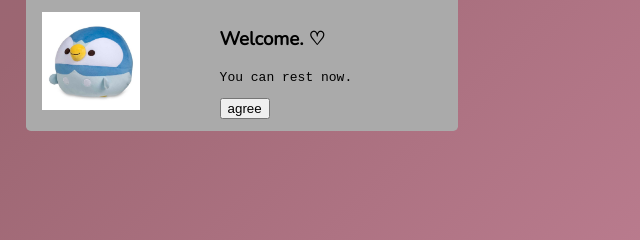
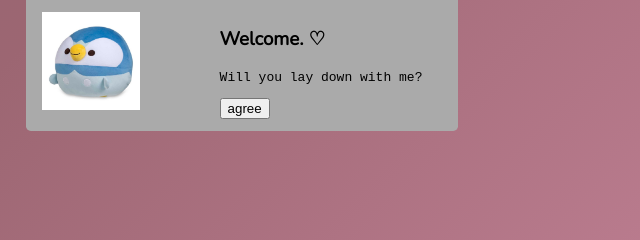
Before and after one commit to realgyro/120823, a plain HTML site: page index.html in a window 1280 px wide. Shown: the part 349-589 px from the top of the page, 398-1038 px from the left. Drawn offline with nearby package versions, Linux system fonts and the light colour scheme.

Commit message:
Update index.html

```diff
--- a/index.html
+++ b/index.html
@@ -25,7 +25,7 @@
             </div>
             <div class="right">
                 <h3>Welcome. ♡</h3>
-                <p>You can rest now.</p>
+                <p>Will you lay down with me?</p>
                 <input type="button" name="agree" id="agree" value="agree">
             </div>
         </div>
```
